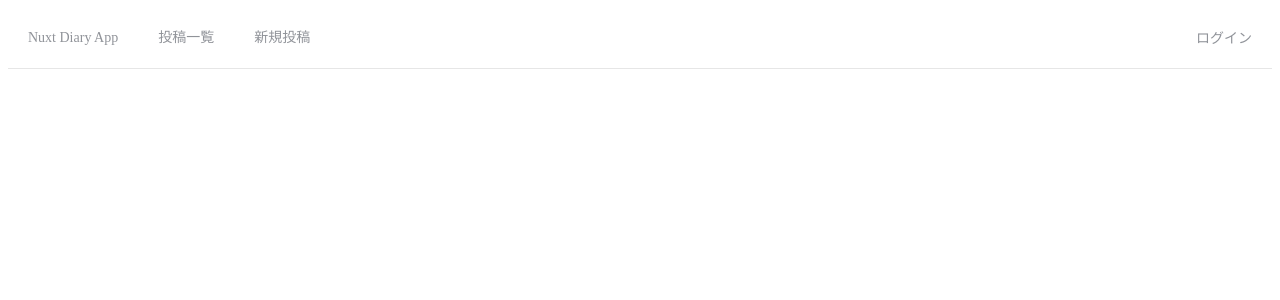
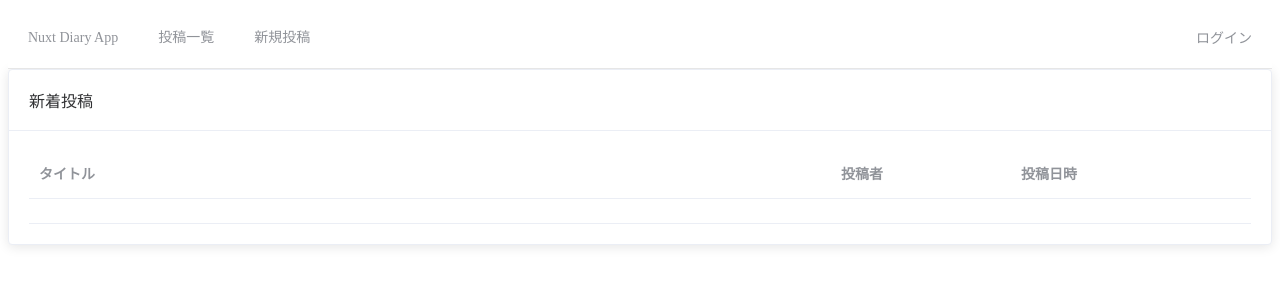
Before and after one commit to YasuakiOmokawa/nuxt-blog-service, a Nuxt app: page /posts in a window 1280 px wide. Shown: the top 300 px of the page. Built offline with nearby package versions, Linux system fonts and the light colour scheme.

Commit message:
Coding posts index
under coding

```diff
--- /dev/null
+++ b/app/pages/posts/index.vue
@@ -0,0 +1,46 @@
+<template>
+  <section class="container posts-page">
+    <el-card>
+      <div slot="header" class="clearfix">
+        <span>新着投稿</span>
+      </div>
+      <el-table
+        :data="showPosts"
+        style="width: 100%"
+        class="table"
+      >
+        <el-table-column
+          label="タイトル"
+          prop="title"
+        >
+        </el-table-column>
+        <el-table-column
+          label="投稿者"
+          prop="user.id"
+          width="180"
+        >
+        </el-table-column>
+        <el-table-column
+          label="投稿日時"
+          prop="created_at"
+          width="240"
+        >
+        </el-table-column>
+      </el-table>
+    </el-card>
+  </section>
+</template>
+
+<script>
+export default {
+  computed: {
+    showPosts() {
+      return [
+        {
+
+        }
+      ]
+    }
+  }
+}
+</script>
```
